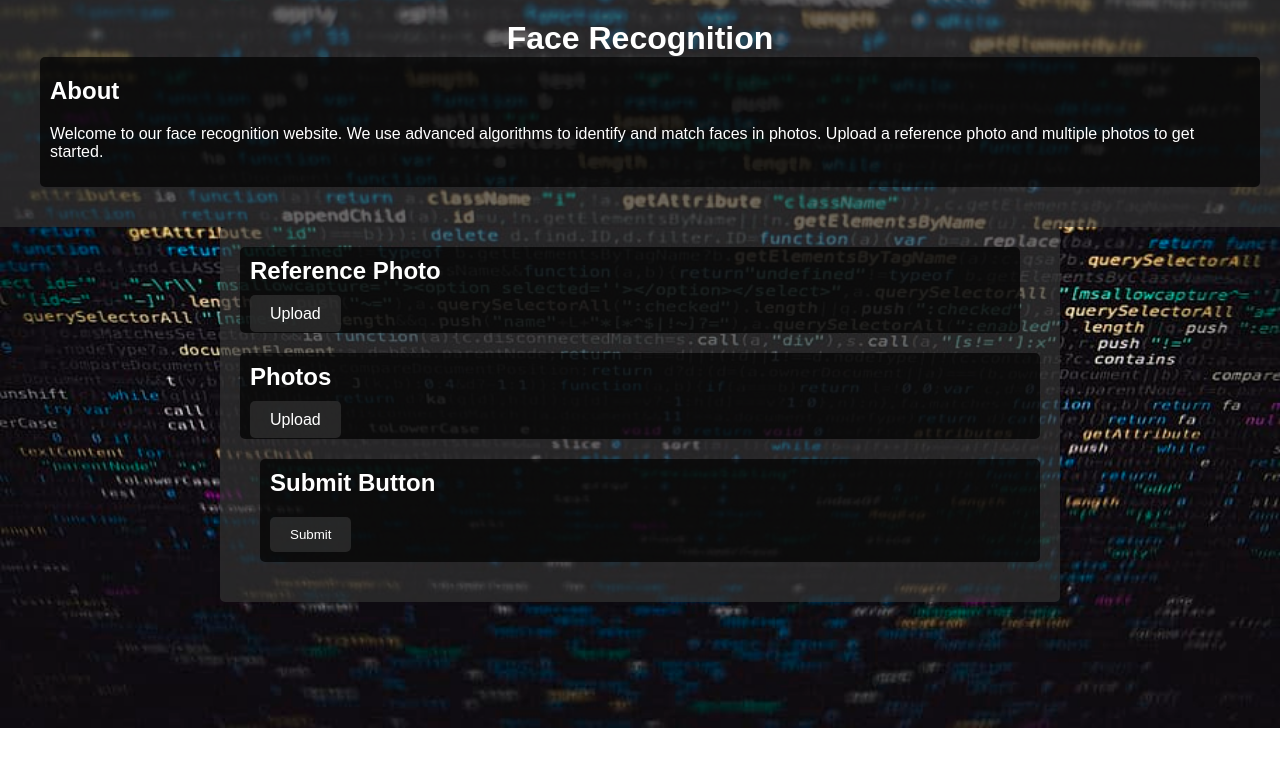
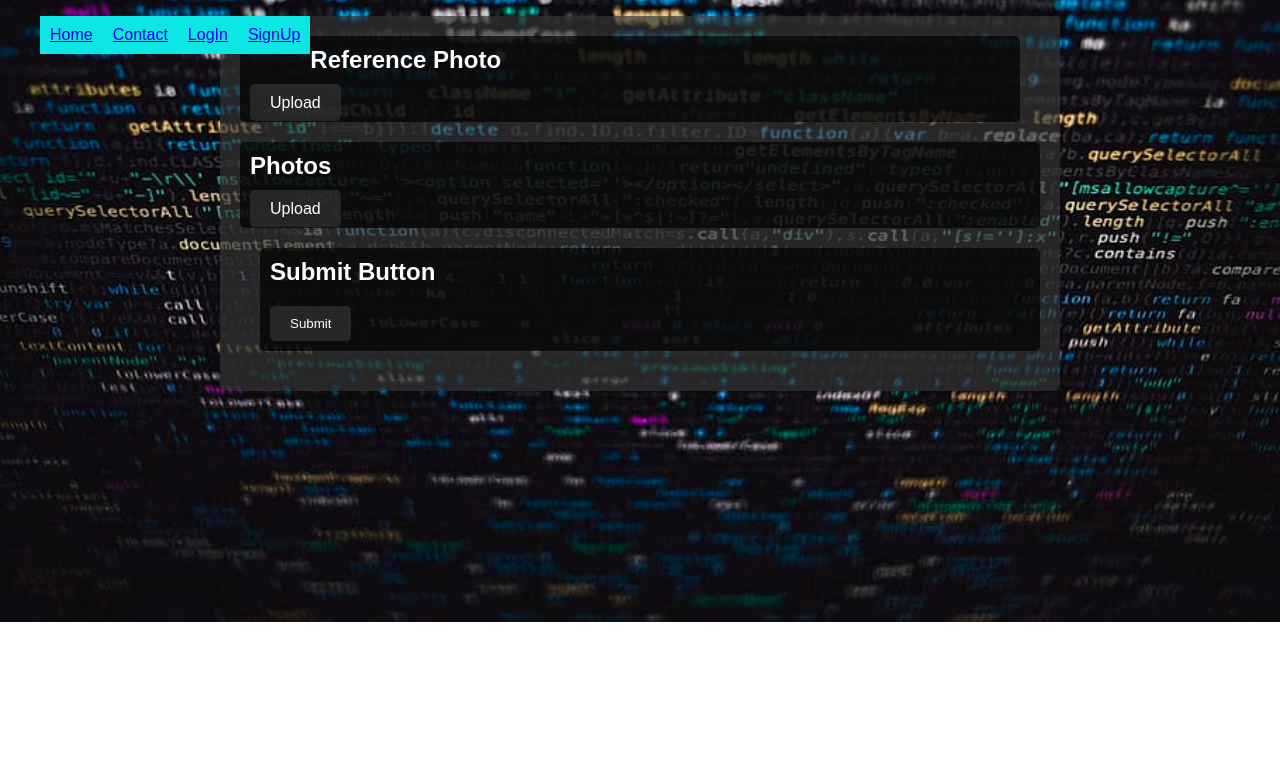
Before and after one commit to kunal0717/aws_project, a plain HTML site: page index.html in a window 1280 px wide. Drawn offline with Linux system fonts and the light colour scheme.

Commit message:
Second commit

```diff
--- a/index.html
+++ b/index.html
@@ -5,13 +5,14 @@
   <link rel="stylesheet" href="style.css">
 </head>
 <body>
-  <header>
-    <h1>Face Recognition</h1>
-    <section id="about">
-      <h2>About</h2>
-      <p>Welcome to our face recognition website. We use advanced algorithms to identify and match faces in photos. Upload a reference photo and multiple photos to get started.</p>
-    </section>
-  </header>
+  <!-- #navigation code -->
+  <ul>
+    <li><a href="#home">Home</a></li>
+    <li><a href="#contact">Contact</a></li>
+    <li><a href="#login">LogIn</a></li>
+    <li><a href="#signup">SignUp</a></li>
+  </ul>
+
 
   <main>
     <section>
--- a/style.css
+++ b/style.css
@@ -120,3 +120,10 @@ section:last-child {
   flex: 1;
   margin-left: 20px;
 }
+
+li {
+  float:left;
+  display: block;
+  padding: 10px;
+  background-color: #0ee5e5;
+}
```
